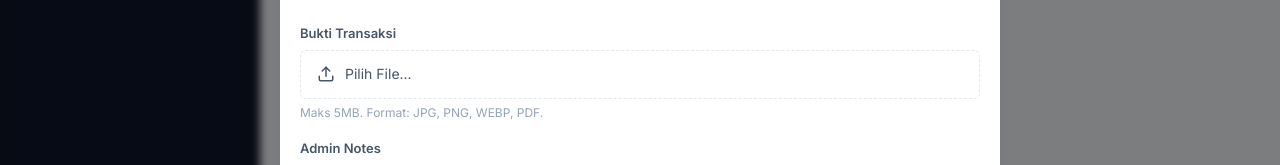
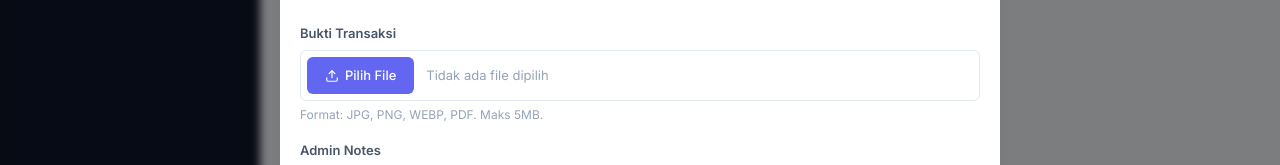
Before and after one commit to afirmansyah26-code/cashflowv2, a Next.js app: page /transaksi in a window 1280 px wide. Both pictures are taken after a click on the button "Tambah". Shown: the part 463-628 px from the top of the page. Built offline with nearby package versions, Linux system fonts and the light colour scheme; no server answers; the database is empty.

Commit message:
update: halaman transaksi

```diff
--- a/app/(dashboard)/transaksi/page.tsx
+++ b/app/(dashboard)/transaksi/page.tsx
@@ -121,11 +121,13 @@ export default function TransaksiPage(){
       <div className="form-group"><label className="form-label">Catatan</label><textarea className="form-textarea" rows={2} value={form.note} onChange={e=>setForm({...form,note:e.target.value})}/></div>
       <div className="form-group"><label className="form-label">Bukti Transaksi</label>
         <input id="fileInput" type="file" accept="image/*,application/pdf" onChange={e=>setFile(e.target.files?.[0]||null)} style={{display:"none"}}/>
-        <button type="button" className="upload-btn" onClick={()=>document.getElementById("fileInput")?.click()}>
-          <Upload size={18}/>
-          <span>{file ? file.name : "Pilih File..."}</span>
-        </button>
-        <p className="form-help">Maks 5MB. Format: JPG, PNG, WEBP, PDF.</p>
+        <div style={{display:"flex",alignItems:"center",gap:12,border:"1px solid var(--border-color)",borderRadius:"var(--radius-sm)",padding:6,background:"var(--bg-secondary)"}}>
+          <button type="button" onClick={()=>document.getElementById("fileInput")?.click()} style={{display:"inline-flex",alignItems:"center",gap:6,padding:"8px 18px",background:"var(--accent)",color:"#fff",border:"none",borderRadius:"var(--radius-sm)",cursor:"pointer",fontSize:13,fontWeight:500,fontFamily:"inherit",whiteSpace:"nowrap",flexShrink:0}}>
+            <Upload size={14}/> Pilih File
+          </button>
+          <span style={{fontSize:13,color:"var(--text-muted)",overflow:"hidden",textOverflow:"ellipsis",whiteSpace:"nowrap"}}>{file ? file.name : "Tidak ada file dipilih"}</span>
+        </div>
+        <p className="form-help">Format: JPG, PNG, WEBP, PDF. Maks 5MB.</p>
         {file&&file.type.startsWith("image/")&&<div className="upload-preview"><img src={URL.createObjectURL(file)} alt="Preview"/></div>}
         {form.attachment&&!file&&<div className="upload-existing"><span className="form-help">File saat ini:</span><img src={`/uploads/bukti/${form.attachment}`} alt="Bukti" className="upload-existing-thumb"/></div>}
       </div>
@@ -241,19 +243,7 @@ export default function TransaksiPage(){
         }
         @keyframes fadeIn { from{opacity:0} to{opacity:1} }
         @keyframes zoomIn { from{transform:scale(.8);opacity:0} to{transform:scale(1);opacity:1} }
-        .upload-btn {
-          display: flex; align-items: center; gap: 10px;
-          width: 100%; padding: 12px 16px;
-          background: var(--bg-secondary); color: var(--text-secondary);
-          border: 1.5px dashed var(--border-color);
-          border-radius: var(--radius-sm);
-          cursor: pointer; font-size: 14px; font-family: inherit;
-          transition: border-color .2s, background .2s, color .2s;
-        }
-        .upload-btn:hover {
-          border-color: var(--accent); background: rgba(99,102,241,.06);
-          color: var(--accent);
-        }
+
         .upload-preview {
           margin-top: 8px; border-radius: var(--radius-sm); overflow: hidden;
           border: 1px solid var(--border-color); max-width: 160px;
```
